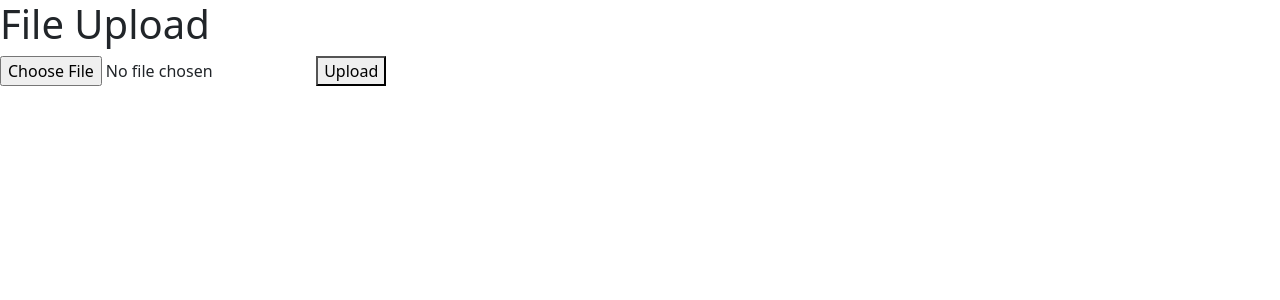
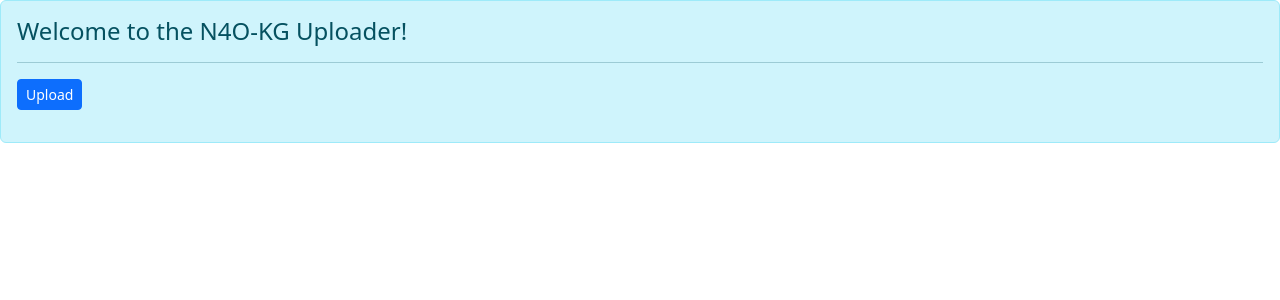
Before and after one commit to nfdi4objects/n4o-graph-admin, a Flask app: page / in a window 1280 px wide. Shown: the top 300 px of the page. Run offline with Flask 3, Linux system fonts and the light colour scheme; some libraries are stand-ins or nearby versions.

Commit message:
Bootstrap items

```diff
--- a/app.py
+++ b/app.py
@@ -5,10 +5,10 @@ from pathlib import Path
 
 app = Flask(__name__,template_folder='templates', static_folder='static', static_url_path='/assets')
 
-def import_file(filename:Flask):
+def import_file(src_file:str, work_file:str):
     # Simulate file import
-    print(f"Importing {filename}")
-    return (f'Import ok',None)
+    print(f"Importing {src_file}")
+    return (f'Importing {src_file} ok',None)
 
 @app.route('/')
 def index():
@@ -18,9 +18,10 @@ def index():
 def upload():
     err_msg = 'Import failed'
     if storage_file:=request.files['file']:
-        workFile = f'./upload{Path(storage_file.filename).suffix}'
-        storage_file.save(workFile)
-        success_msg,err_msg = import_file(workFile)
+        src_file = storage_file.filename
+        work_file = f'./upload{Path(src_file).suffix}'
+        storage_file.save(work_file)
+        success_msg,err_msg = import_file(src_file,work_file)
     # Handle file upload here
     return render_template('index.html',success=success_msg,error=err_msg)
 
--- a/templates/index.html
+++ b/templates/index.html
@@ -13,19 +13,48 @@
   </head>
 
 <body>
-    <h1>File Upload</h1>
+    <!-- Upload dialog for X3ML files (modal)-->
+    <div class="modal fade" id="uploadX3mlModal" tabindex="-1" aria-labelledby="uploadX3mlModalLabel" aria-hidden="true">
+        <div class="modal-dialog">
+          <div class="modal-content">
+            <div class="modal-header">
+              <h5 class="modal-title" id="uploadX3mlModalLabel">Uploading X3ml mappings</h5>
+              <button type="button" class="btn-close" data-bs-dismiss="modal" aria-label="Close"></button>
+            </div>
+            <div class="modal-body">
               <form action="/upload" method="post" enctype="multipart/form-data">
-        <input type="file" name="file" accept=".ttl, .json, .xml" required>
-        <button type="submit">Upload</button>
+                <div class="input-group mb-3">
+                  <input type="file" class="form-control" name="file" accept=".ttl, .json, .xml" required />&nbsp;
+                  <input type="submit" class="btn btn-primary" data-bs-dismiss="modal" value="Open" />
+                </div>
               </form>
-
+            </div>
+            <div class="modal-footer">
+              <button type="button" class="btn btn-secondary" data-bs-dismiss="modal">Close</button>
+            </div>
+          </div>
+        </div>
+      </div>
+      <div class="alert alert-info" role="alert">
+        <h4 class="alert-heading">Welcome to the N4O-KG Uploader!</h4>
+        <hr>
+        <div class="mb-3">
+          <button type="button" class="btn btn-primary btn-sm" data-bs-toggle="modal" data-bs-target="#uploadX3mlModal">Upload</button>
+        </div>
         {% if error %}
-        <p style="color: red;">{{ error }}</p>
+        <div class="mb-3">
+          <label for="ETA1" class="form-label">Error:</label>
+          <textarea class="form-control" id="ETA1" rows="5">{{ error }}</textarea>
+        </div>
         {% endif %}
 
         {% if success %}
-        <p style="color: green;">{{ success }}</p>
+        <div class="mb-3">
+          <label for="RTA1" class="form-label">Result:</label>
+          <textarea class="form-control" id="RTA1" rows="5">{{ success }}</textarea>
+        </div>
         {% endif %}
+      </div>
   </body>
 
 </html>
```
Lines whose indentation alone changed are shown as unchanged.
